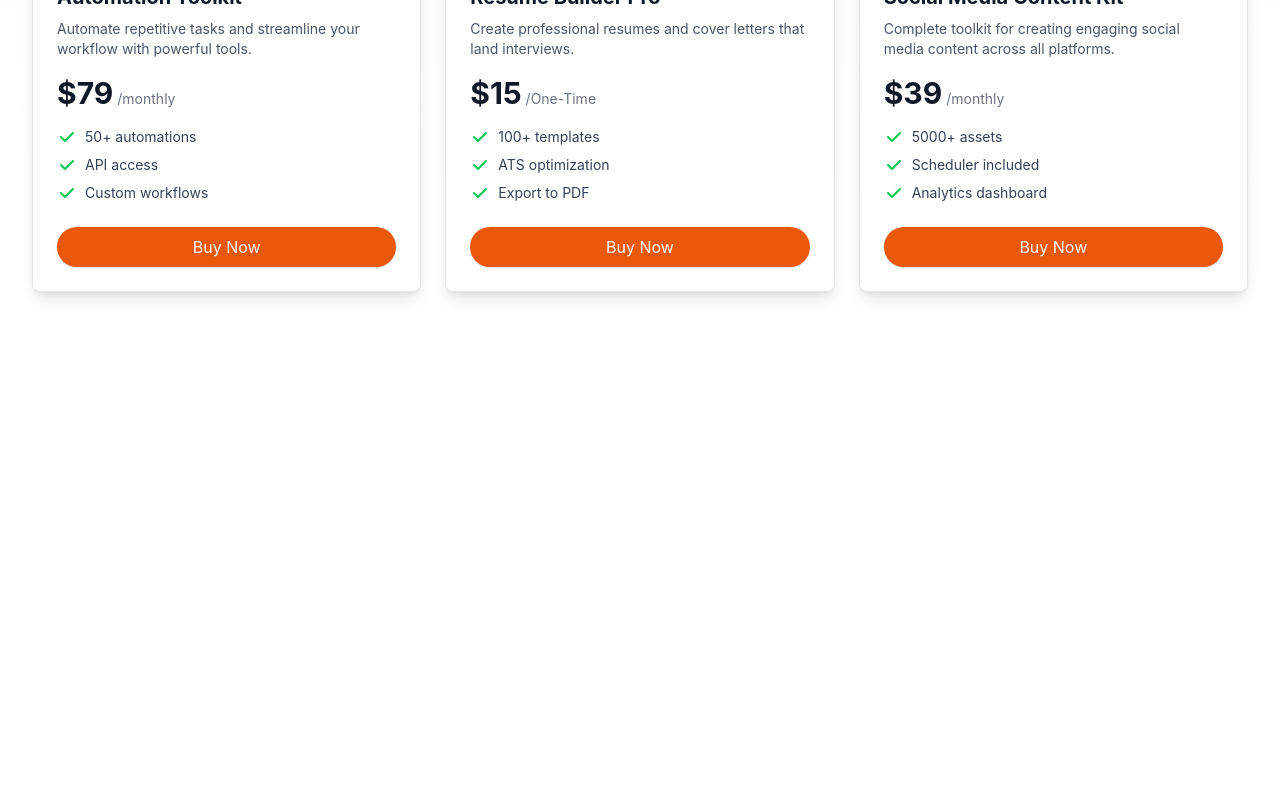
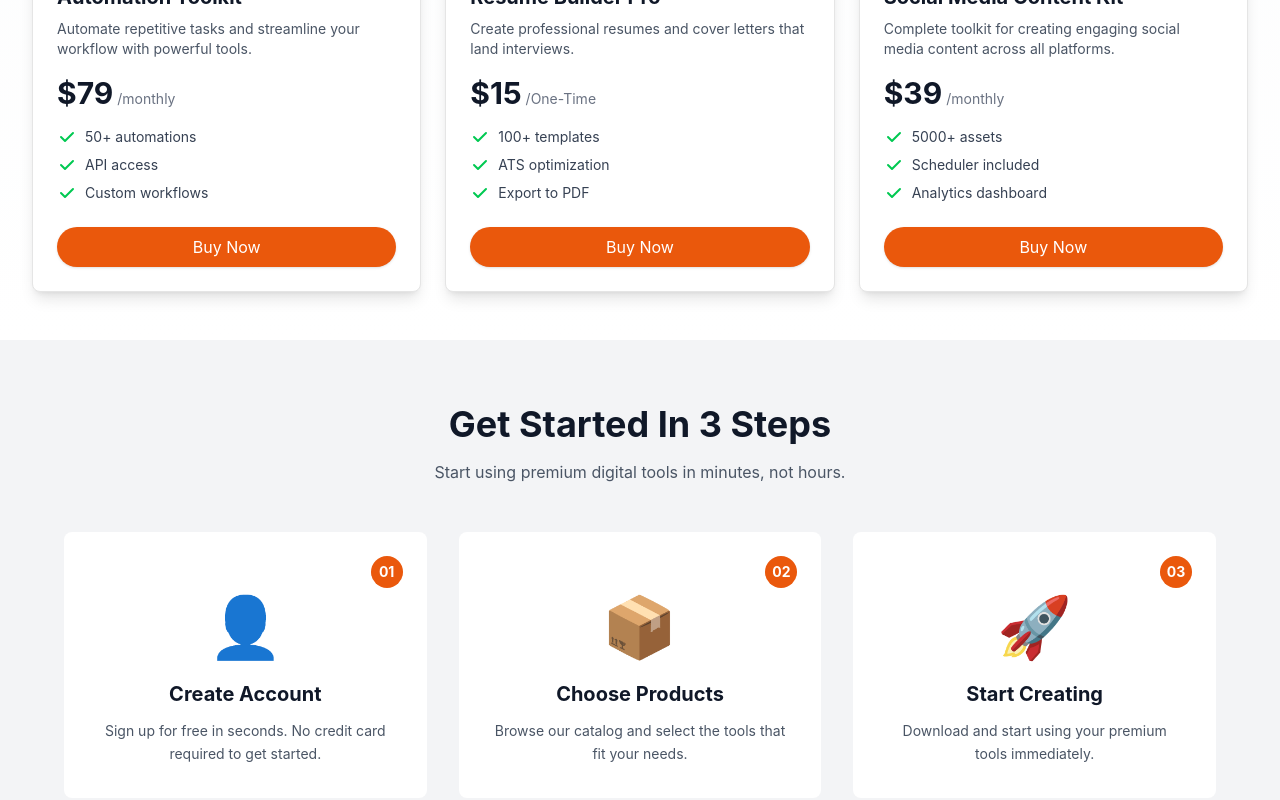
Before and after one commit to onamikaonu086-boop/Digi_Tools, a React (Vite) app: page / in a window 1280 px wide. Shown: the part 1457-2257 px from the top of the page. Before the commit the page ends 1797 px from the top, so only its background shows below. Built offline with nearby package versions, Linux system fonts and the light colour scheme.

Commit message:
step section has been added

```diff
--- a/src/App.jsx
+++ b/src/App.jsx
@@ -2,6 +2,7 @@ import { Hero } from "./components/hero";
 import { Navbar } from "./components/navbar";
 import { Products } from "./components/products";
 import { Stats } from "./components/stats";
+import { Steps } from "./components/steps";
 import { CartProvider } from "./context/CartContext";
 
 export function App() {
@@ -12,6 +13,7 @@ export function App() {
         <Hero />
         <Stats />
         <Products />
+        <Steps />
       </main>
     </CartProvider>
   );
--- /dev/null
+++ b/src/components/steps.jsx
@@ -0,0 +1,65 @@
+const stepsData = [
+  {
+    id: "01",
+    icon: "👤",
+    title: "Create Account",
+    description: "Sign up for free in seconds. No credit card required to get started.",
+  },
+  {
+    id: "02",
+    icon: "📦",
+    title: "Choose Products",
+    description: "Browse our catalog and select the tools that fit your needs.",
+  },
+  {
+    id: "03",
+    icon: "🚀",
+    title: "Start Creating",
+    description: "Download and start using your premium tools immediately.",
+  },
+];
+
+// Main Steps Component
+export function Steps() {
+  return (
+    <section className="py-16 px-4 md:px-8 bg-gray-100">
+      {/* Header */}
+      <div className="text-center mb-12">
+        <h2 className="text-4xl font-bold text-gray-900 mb-4">Get Started In 3 Steps</h2>
+        <p className="text-gray-600 max-w-2xl mx-auto">
+          Start using premium digital tools in minutes, not hours.
+        </p>
+      </div>
+
+      {/* Steps Grid */}
+      <div className="max-w-6xl mx-auto grid grid-cols-1 md:grid-cols-3 gap-8">
+        {stepsData.map((step, index) => (
+          <StepCard key={index} step={step} />
+        ))}
+      </div>
+    </section>
+  );
+}
+
+// StepCard Component
+function StepCard({ step }) {
+  return (
+    <div className="relative bg-white rounded-lg p-8 h-full flex flex-col items-center text-center">
+      {/* Number Badge - Top Right */}
+      <div className="absolute top-6 right-6">
+        <div className="size-8 rounded-full bg-primary flex items-center justify-center">
+          <span className="text-white font-bold text-sm">{step.id}</span>
+        </div>
+      </div>
+
+      {/* Icon */}
+      <div className="text-6xl mb-6 mt-8">{step.icon}</div>
+
+      {/* Title */}
+      <h3 className="text-xl font-bold text-gray-900 mb-3">{step.title}</h3>
+
+      {/* Description */}
+      <p className="text-gray-600 text-sm leading-relaxed">{step.description}</p>
+    </div>
+  );
+}
```
